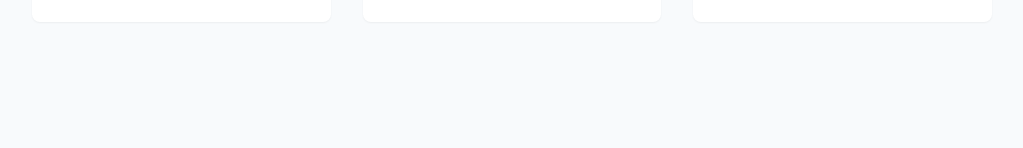
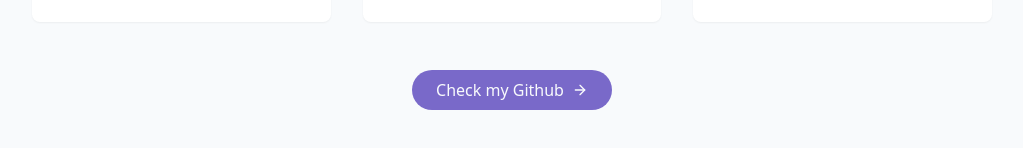
Before and after one commit to ayushmandwivedi/portfolio, a React (Vite) app: page / in a window 1280 px wide. Shown: the part 3426-3574 px from the top of the page, without its empty margins (128-1151 px from the left). Before the commit the page ends 3544 px from the top, so only its background shows below. Built offline with nearby package versions, Linux system fonts and the light colour scheme.

Commit message:
adds link to my github profile

```diff
--- a/src/components/ProjectsSection.jsx
+++ b/src/components/ProjectsSection.jsx
@@ -1,4 +1,4 @@
-import { ExternalLink, Github } from "lucide-react";
+import { ArrowRight, ExternalLink, Github } from "lucide-react";
 import React from "react";
 
 const projects = [
@@ -94,6 +94,16 @@
             </div>
           ))}
         </div>
+
+        <div className="text-center mt-12">
+          <a
+            className="cosmic-button w-fit flex items-center mx-auto gap-2"
+            href="https://github.com/ayushmandwivedi"
+            target="_blank"
+          >
+            Check my Github <ArrowRight size={16} />
+          </a>
+        </div>
       </div>
     </section>
   );
```
